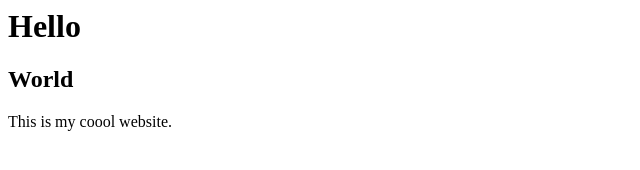
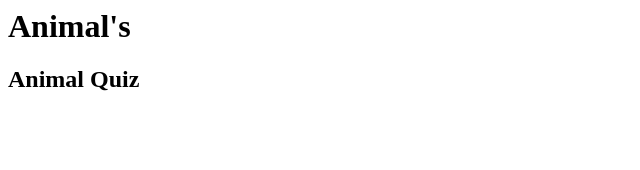
Before and after one commit to KatrinaK12/KatrinaK12.github.io, a plain HTML site: page index.html in a window 1280 px wide. Shown: the whole page, without its empty margins (0-640 px from the left). Drawn offline with Linux system fonts and the light colour scheme.

Commit message:
Update index.html

```diff
--- a/index.html
+++ b/index.html
@@ -1,3 +1,5 @@
-<h1>Hello</h1>
-<h2>World</h2>
-<p>This is my coool website.</p>
+<link href="StyleSheet.css" rel="stylesheet">
+
+
+<h1>Animal's</h1>
+<h2>Animal Quiz</h2>
```
